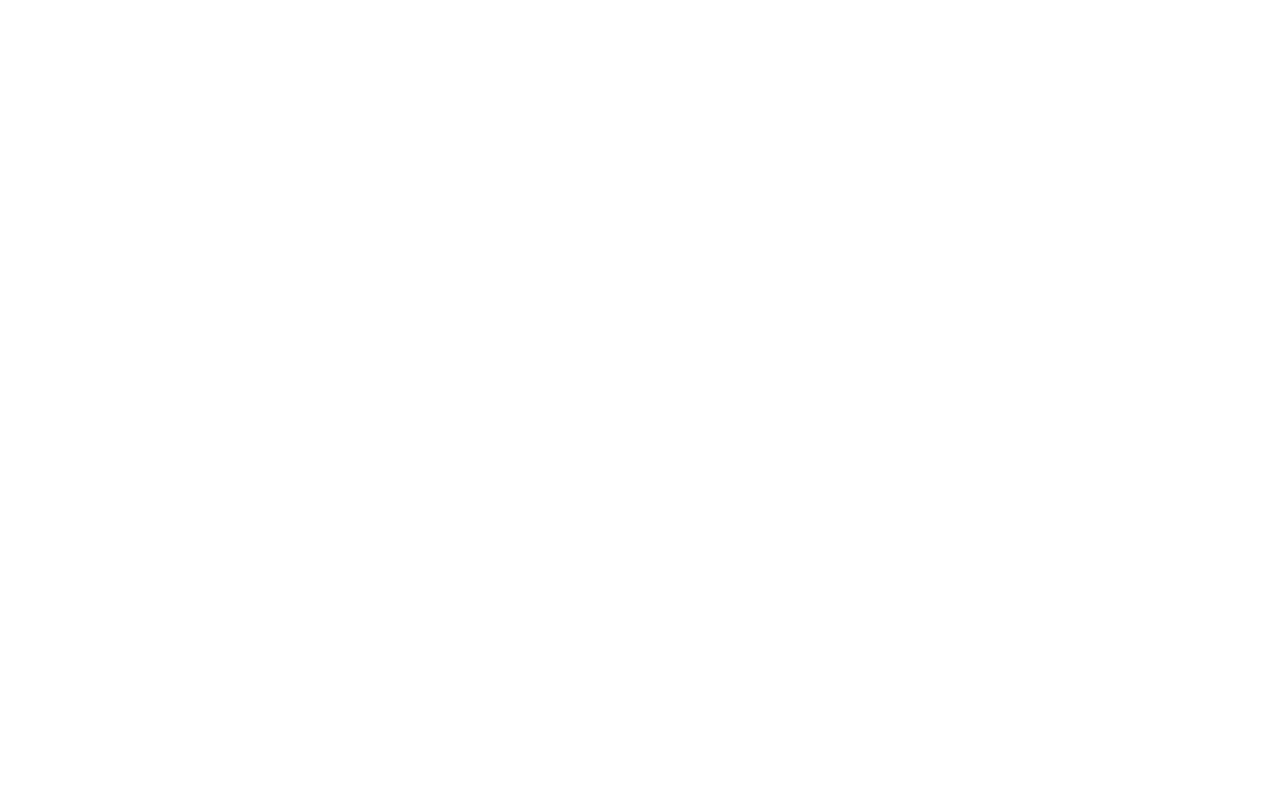
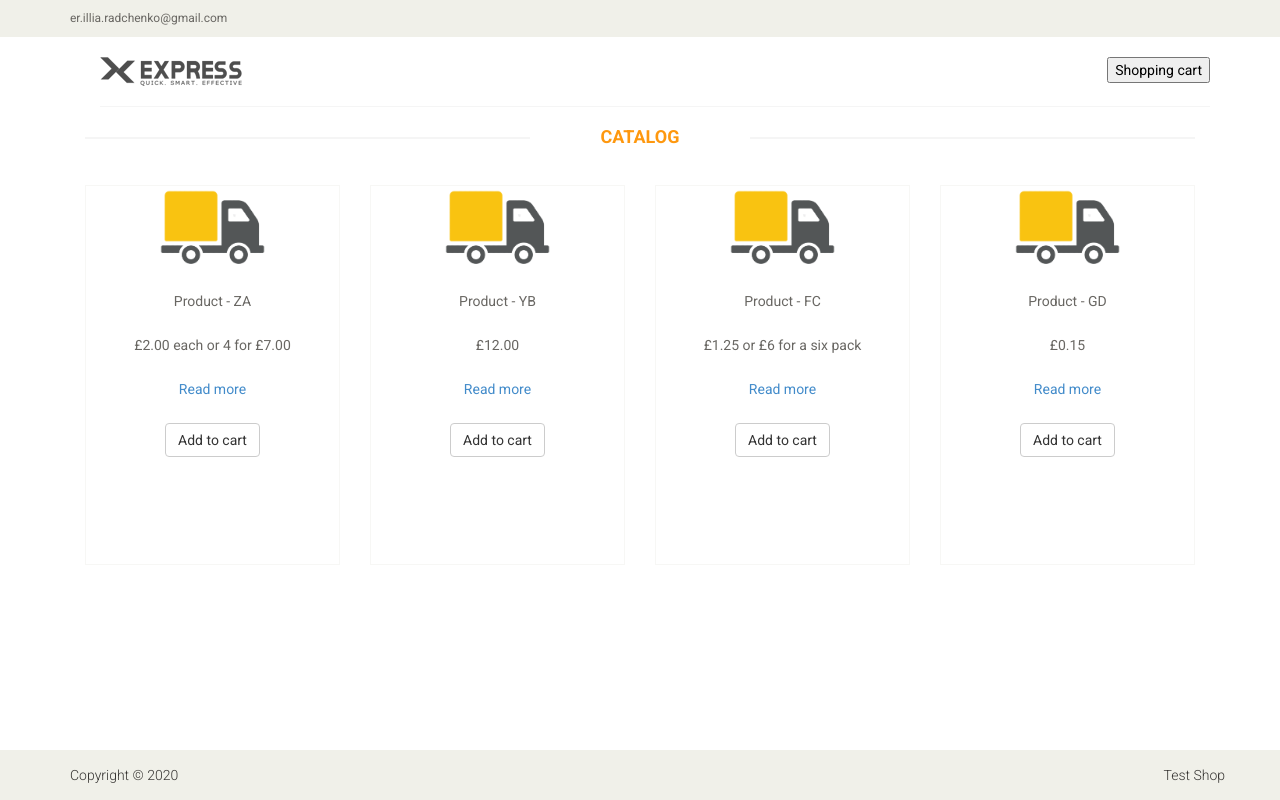
Before and after one commit to Jlecter/mvc_shop, a PHP site: page / in a window 1280 px wide. Before the commit the page is empty. Run offline with PHP 8.4, Linux system fonts and the light colour scheme; some libraries are stand-ins or nearby versions.

Commit message:
Saving changes before start doing the shopping cart

```diff
--- a/app/models/Product.php
+++ b/app/models/Product.php
@@ -35,7 +35,7 @@ class Product
         $noImage = 'delivery.png';
 
         // Product folder path
-        $path = '/app/template/images/home/';
+        $path = '/public/images/home/';
 
         // Product image path
         $pathToProductImage = $path . $noImage;
--- a/app/views/catalog/index.php
+++ b/app/views/catalog/index.php
@@ -20,13 +20,13 @@ require_once ROOT . '/app/views/layouts/header.php'; ?>
                                             <img src="<?php echo Product::getImage(); ?>"><br><br>
                                             <div class="card-buttons">
                                                 <p>Product - <?=$code ?></p>
-                                                <p class="card-price">Price - <?=$price ?></p>
+                                                <p class="card-price"><?=$price ?></p>
                                                 <p>
                                                     <a href="/product/<?= $code?>">
                                                         Read more
                                                     </a>
                                                 </p>
-                                                <button class="btn btn-default button-add-cart" data-id="<?=$code ?>">
+                                                <button class="btn btn-default button-add-cart" id="<?=$code ?>">
                                                         <i class="fa fa-shopping-cart"></i> Add to cart
                                                 </button>
                                             </div>
--- a/app/views/layouts/footer.php
+++ b/app/views/layouts/footer.php
@@ -12,7 +12,7 @@
     </div>
 </footer><!--/Footer-->
 
-<script src="/app/template/js/main.js"></script>
+<script src="/public/js/main.js"></script>
 
 
 </body>
--- a/app/views/layouts/header.php
+++ b/app/views/layouts/header.php
@@ -6,10 +6,10 @@
         <meta name="description" content="">
         <meta name="author" content="">
         <title>Главная</title>
-        <link href="/app/template/css/bootstrap.min.css" rel="stylesheet">
-        <link href="/app/template/css/animate.css" rel="stylesheet">
-        <link href="/app/template/css/main.css" rel="stylesheet">
-        <link href="/app/template/css/responsive.css" rel="stylesheet">
+        <link href="/public/css/bootstrap.min.css" rel="stylesheet">
+        <link href="/public/css/animate.css" rel="stylesheet">
+        <link href="/public/css/main.css" rel="stylesheet">
+        <link href="/public/css/responsive.css" rel="stylesheet">
     </head><!--/head-->
 
     <body>
@@ -44,7 +44,7 @@
                         <div class="row">
                             <div class="col-sm-4">
                                 <div class="logo pull-left">
-                                    <a href="/catalog"><img src="/app/template/images/home/logo.png" alt="" /></a>
+                                    <a href="/catalog"><img src="/public/images/home/logo.png" alt="" /></a>
                                 </div>
                             </div>
                             <div class="col-sm-8">
--- a/config/routes.php
+++ b/config/routes.php
@@ -5,4 +5,6 @@ return [
     'product/([A-Z][A-Z])' => 'product/view/$1', // actionView in ProductController
     // Catalog:
     'catalog' => 'catalog/index', // actionIndex in ProductController
+    // Self page -> transfer to catalog
+    '' => 'catalog/index'
 ];
--- a/app/template/css/main.css
+++ b/public/css/main.css
@@ -279,7 +279,7 @@ a#scrollUp i{
     outline: medium none;
     padding-left: 10px;
     width: 155px;
-    background-image: url(/app/template/images/home/searchicon.png);
+    background-image: url(/public/images/home/searchicon.png);
     background-repeat: no-repeat;
     background-position: 130px;
 }
--- a/app/template/js/main.js
+++ b/public/js/main.js
@@ -6,6 +6,7 @@ const close = document.querySelector(".close");
 const modalBody = document.querySelector('.modal-body');
 const modalPrice = document.querySelector('.modal-pricetag');
 const buttonClearCart = document.querySelector('.clear-cart');
+const add = document.querySelector('.button-add-cart');
 
 
 const cart = [];
@@ -28,7 +29,7 @@ const getData = async function(url){
 };
 
 function addToCart(event) {
-
+    console.log(266);
     const target = event.target;
 
     const buttonAddToCart = target.closest('.button-add-cart');
@@ -55,6 +56,7 @@ function addToCart(event) {
 }
 
 function renderCart() {
+
     modalBody.textContent = '';
 
     cart.forEach(function({ id, title, cost, count }) {
@@ -100,6 +102,10 @@ function changeCount(event) {
 
 function init() {
 
+    /*add.addEventListener("click", function () {
+        addToCart();
+    });*/
+
     cartButton.addEventListener("click", function () {
         renderCart();
         toggleModal();
```
Also changed, not shown: public/css/animate.css (renamed from app/template/css/animate.css), public/css/bootstrap.min.css (renamed from app/template/css/bootstrap.min.css), public/css/responsive.css (renamed from app/template/css/responsive.css), public/images/home/delivery.png (renamed from app/template/images/home/delivery.png), public/images/home/logo.png (renamed from app/template/images/home/logo.png).
